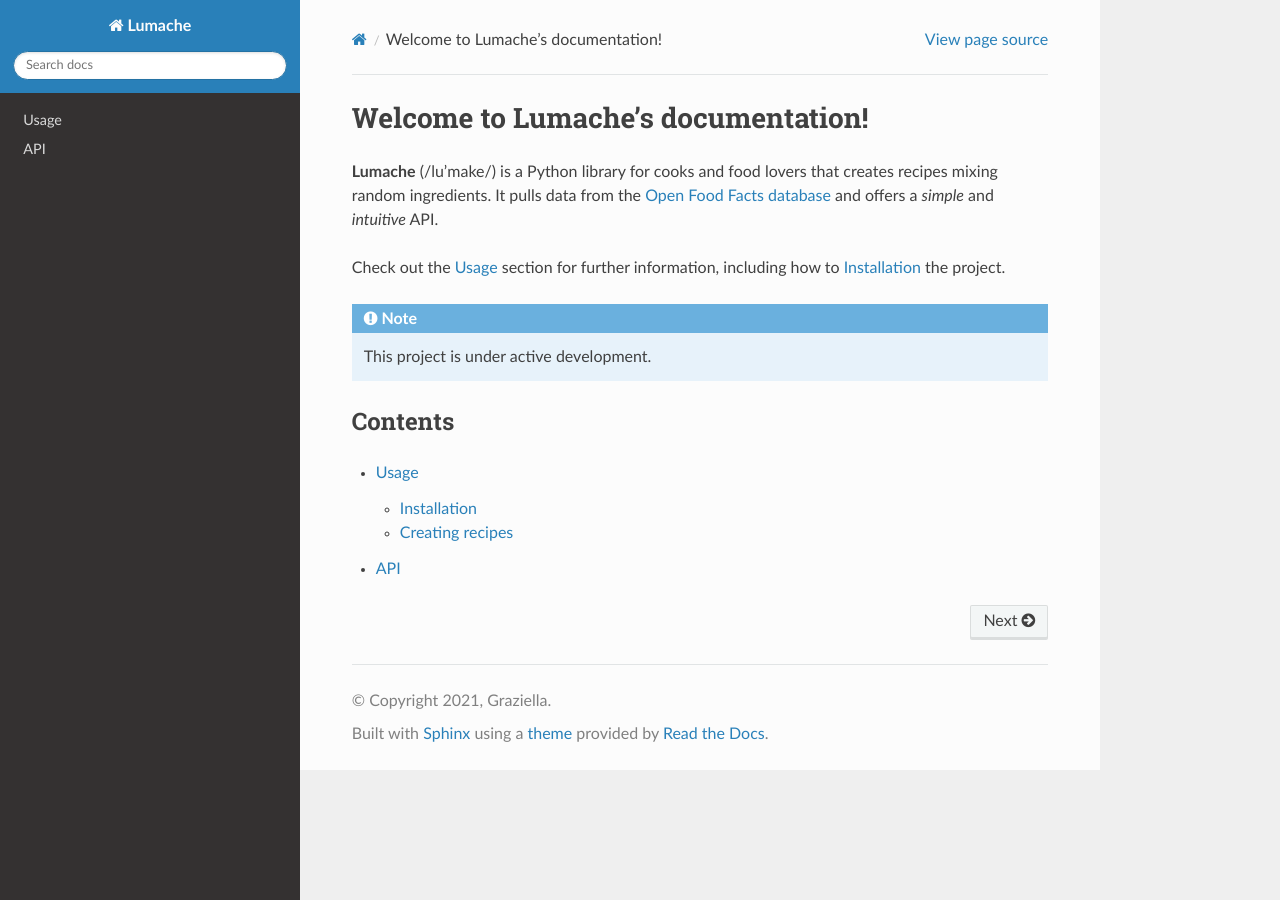
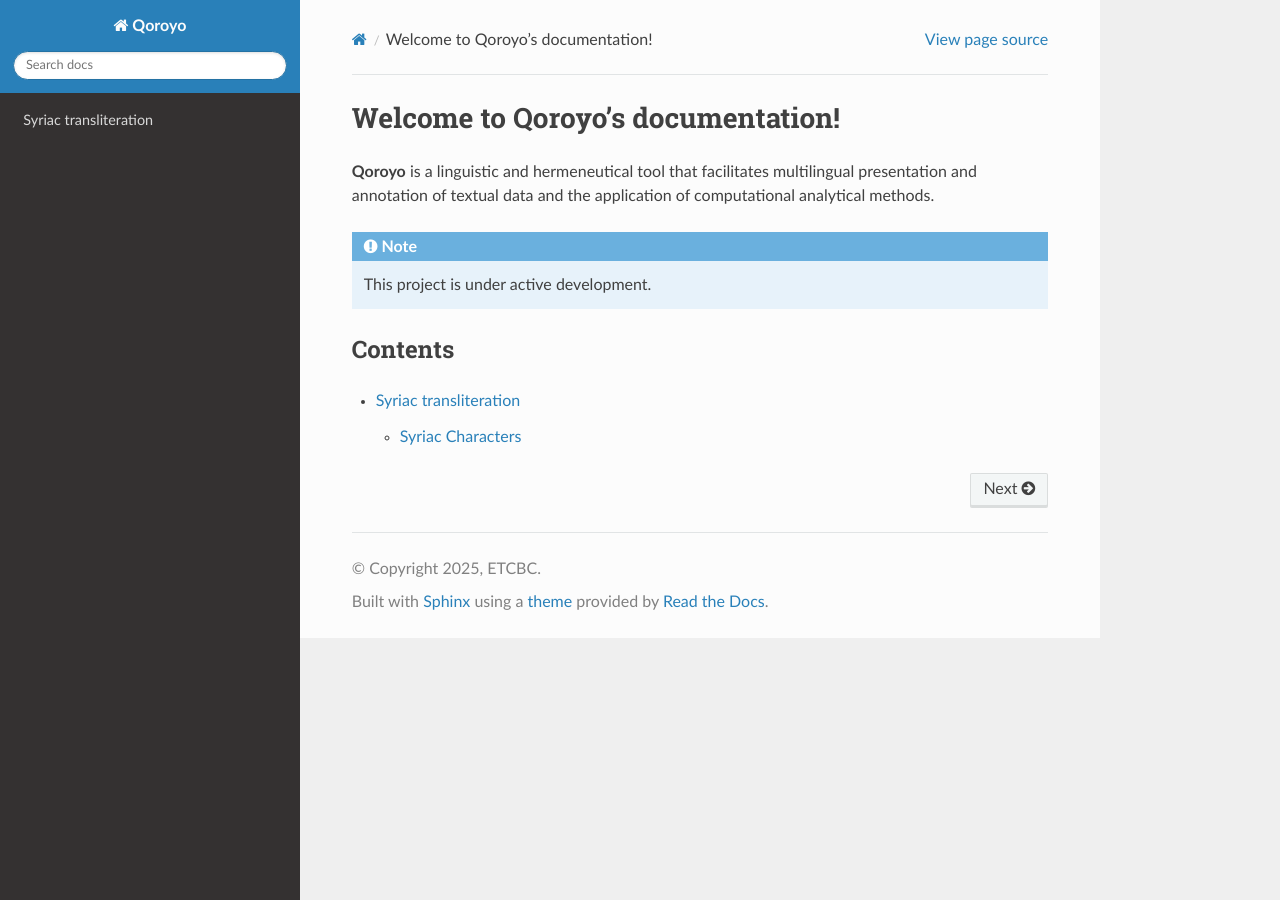
Before and after one commit to YusufCelik/qoroyo-docs, a Sphinx documentation site: the page built from docs/source/index.rst, in a window 1280 px wide. Built offline with Sphinx 7.4.7 and the Read the Docs theme 3.1.0, drawn with Linux system fonts in a browser that asks for light colours.

Commit message:
Initial changes

```diff
--- a/docs/source/api.rst
+++ /dev/null
@@ -1,7 +0,0 @@
-API
-===
-
-.. autosummary::
-   :toctree: generated
-
-   lumache
--- a/docs/source/conf.py
+++ b/docs/source/conf.py
@@ -2,9 +2,9 @@
 
 # -- Project information
 
-project = 'Lumache'
-copyright = '2021, Graziella'
-author = 'Graziella'
+project = 'Qoroyo'
+copyright = '2025, ETCBC'
+author = 'ETCBC'
 
 release = '0.1'
 version = '0.1.0'
--- a/docs/source/index.rst
+++ b/docs/source/index.rst
@@ -1,13 +1,8 @@
-Welcome to Lumache's documentation!
+Welcome to Qoroyo's documentation!
 ===================================
 
-**Lumache** (/lu'make/) is a Python library for cooks and food lovers
-that creates recipes mixing random ingredients.
-It pulls data from the `Open Food Facts database <https://world.openfoodfacts.org/>`_
-and offers a *simple* and *intuitive* API.
+**Qoroyo** is a linguistic and hermeneutical tool that facilitates multilingual presentation and annotation of textual data and the application of computational analytical methods.
 
-Check out the :doc:`usage` section for further information, including
-how to :ref:`installation` the project.
 
 .. note::
 
@@ -18,5 +13,4 @@
 
 .. toctree::
 
-   usage
-   api
+   transliteration
```
Also changed, not shown: docs/source/transliteration.rst (added, +179 -0 lines), docs/source/usage.rst (deleted, +0 -33 lines), lumache.py (deleted, +0 -23 lines), pyproject.toml (deleted, +0 -8 lines).
